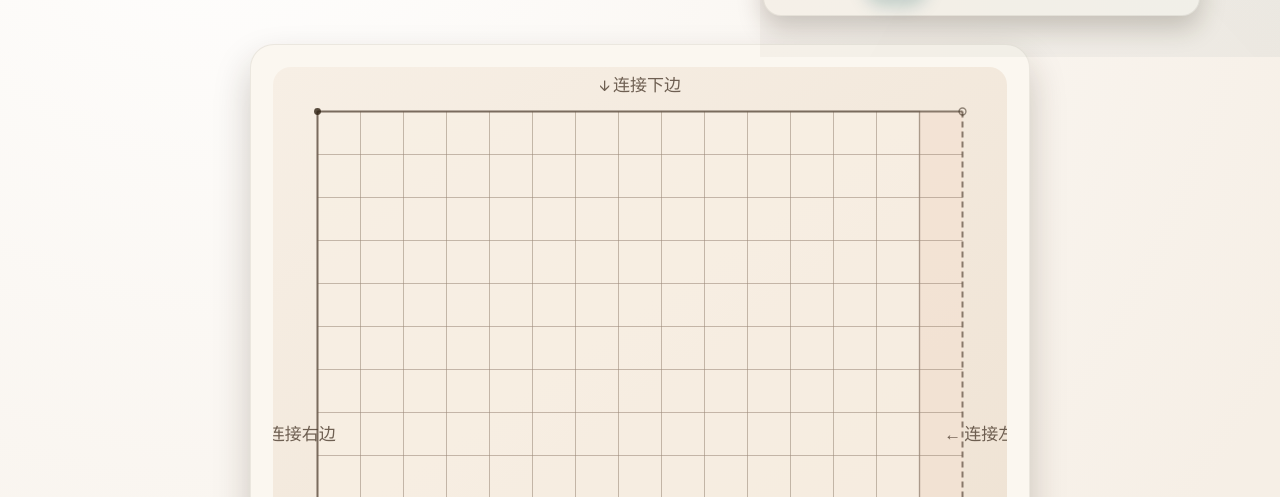
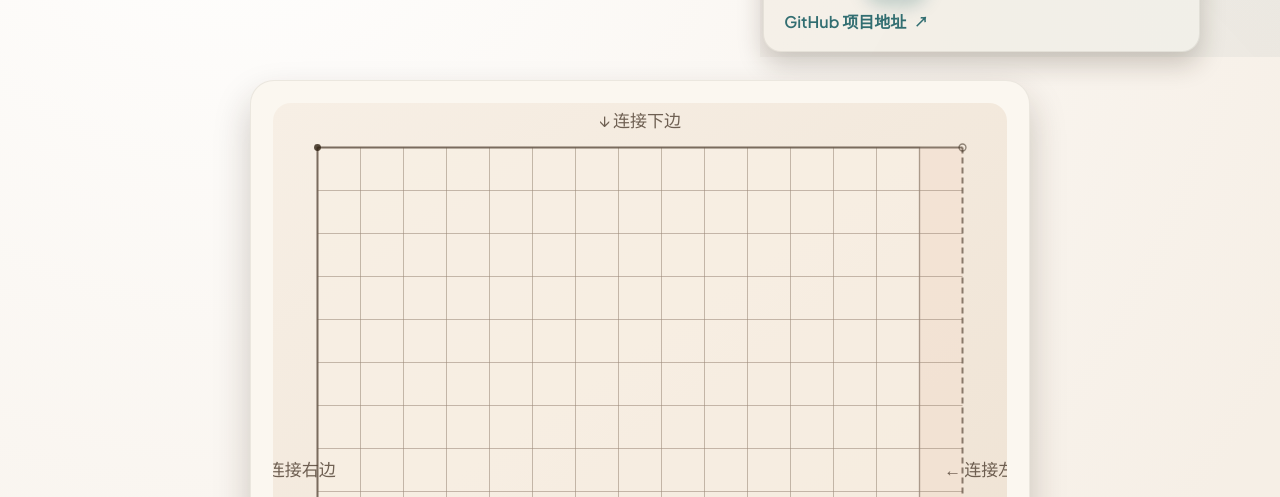
Before and after one commit to EmptyEmeraldTablet/Torus-Gomoku, a website built with Vite: page index.html in a window 1280 px wide. Shown: the part 303-800 px from the top of the page. Built offline with nearby package versions, Linux system fonts and the light colour scheme; a web font is replaced by a local one.

Commit message:
update RRADME.md

```diff
--- a/index.html
+++ b/index.html
@@ -44,6 +44,14 @@
               <button id="undo-btn" class="btn ghost" type="button">撤回</button>
               <button id="reset-btn" class="btn" type="button">重置</button>
             </div>
+            <a
+              class="project-link"
+              href="https://github.com/EmptyEmeraldTablet/Torus-Gomoku"
+              target="_blank"
+              rel="noopener"
+            >
+              GitHub 项目地址
+            </a>
           </div>
         </div>
       </header>
--- a/src/style.css
+++ b/src/style.css
@@ -220,6 +220,24 @@ body::before {
   flex-wrap: wrap;
 }
 
+.project-link {
+  color: var(--accent);
+  font-weight: 600;
+  text-decoration: none;
+  display: inline-flex;
+  align-items: center;
+  gap: 8px;
+}
+
+.project-link::after {
+  content: "↗";
+  font-size: 0.85em;
+}
+
+.project-link:hover {
+  text-decoration: underline;
+}
+
 .board-area {
   display: flex;
   justify-content: center;
```
Also changed, not shown: README.md (added), 1 other file.
